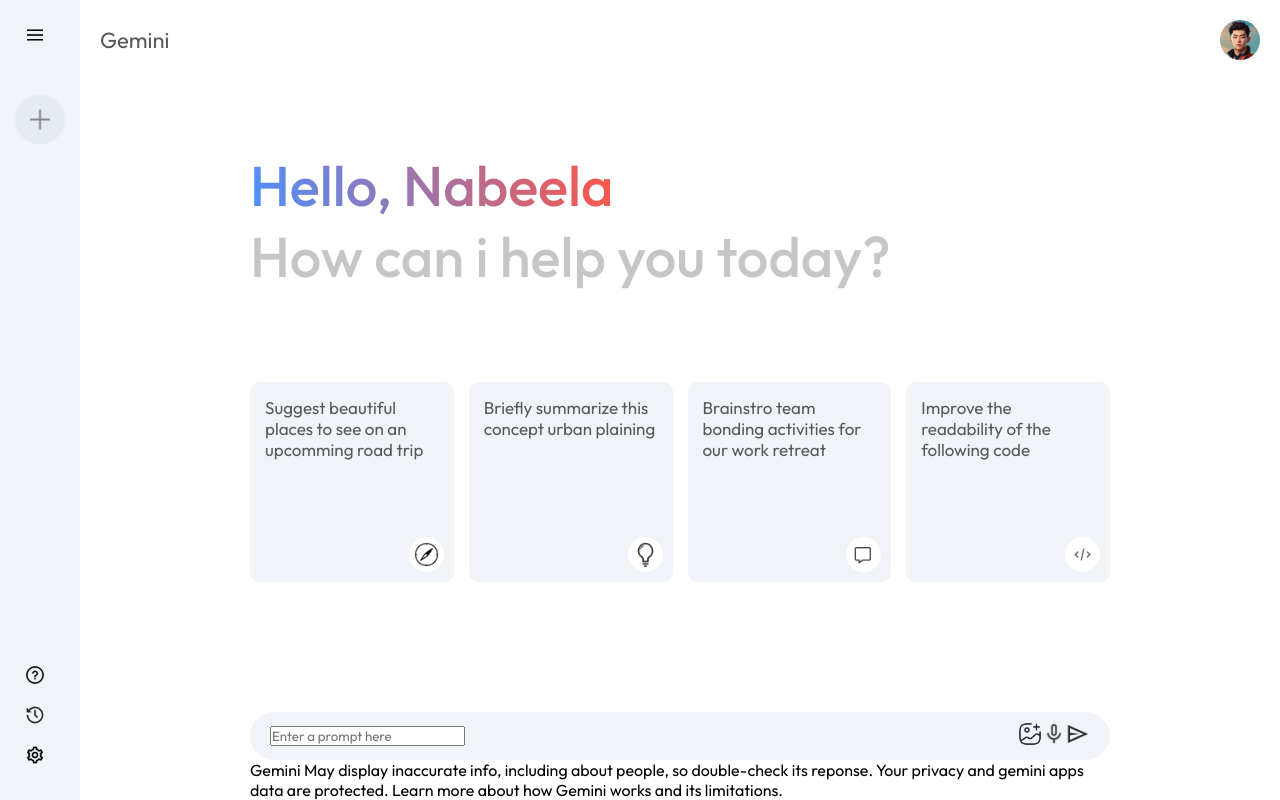
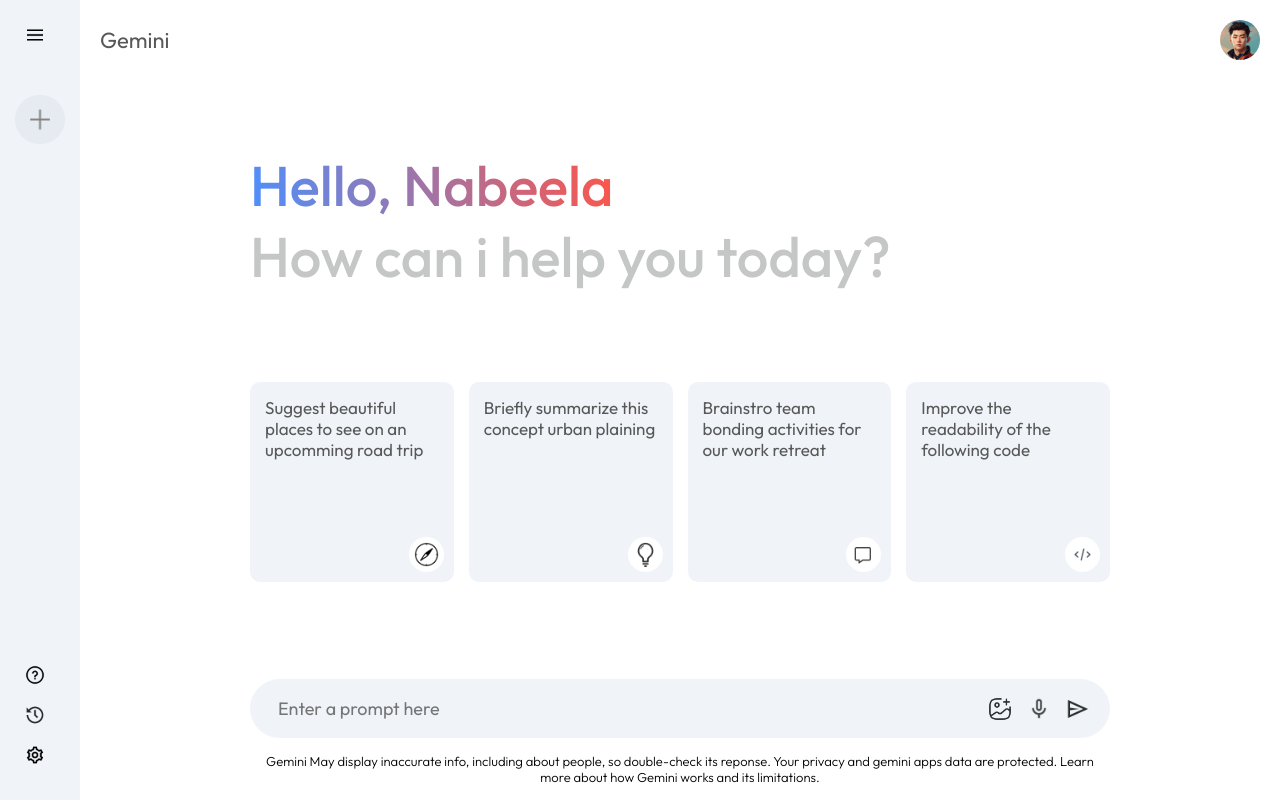
Before and after one commit to Nabeela-Kanwal/Gemini-Clone, a React (Vite) app: page / in a window 1280 px wide. Built offline with nearby package versions, Linux system fonts and the light colour scheme.

Commit message:
updated the search box

```diff
--- a/src/components/Main/Main.css
+++ b/src/components/Main/Main.css
@@ -98,3 +98,25 @@
   width: 24px;
   cursor: pointer;
 }
+
+.search-box input {
+  flex: 1;
+  background: transparent;
+  border: none;
+  outline: none;
+  padding: 8px;
+  font-size: 18px;
+}
+
+.search-box div {
+  display: flex;
+  align-items: center;
+  gap: 15px;
+}
+
+.main .bottom-info {
+  font-size: 13px;
+  margin: 15px auto;
+  text-align: center;
+  font-weight: 300;
+}
```
